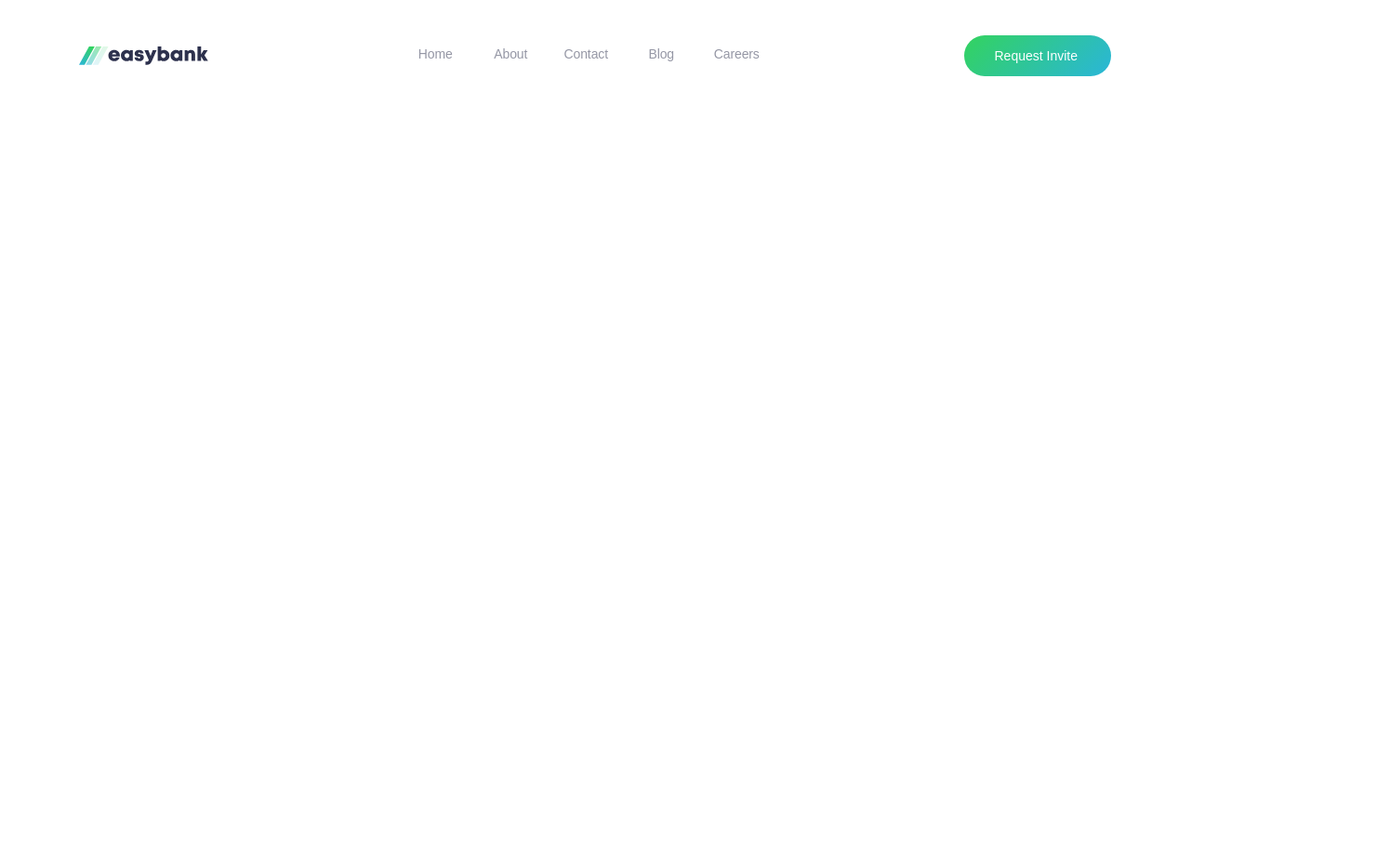
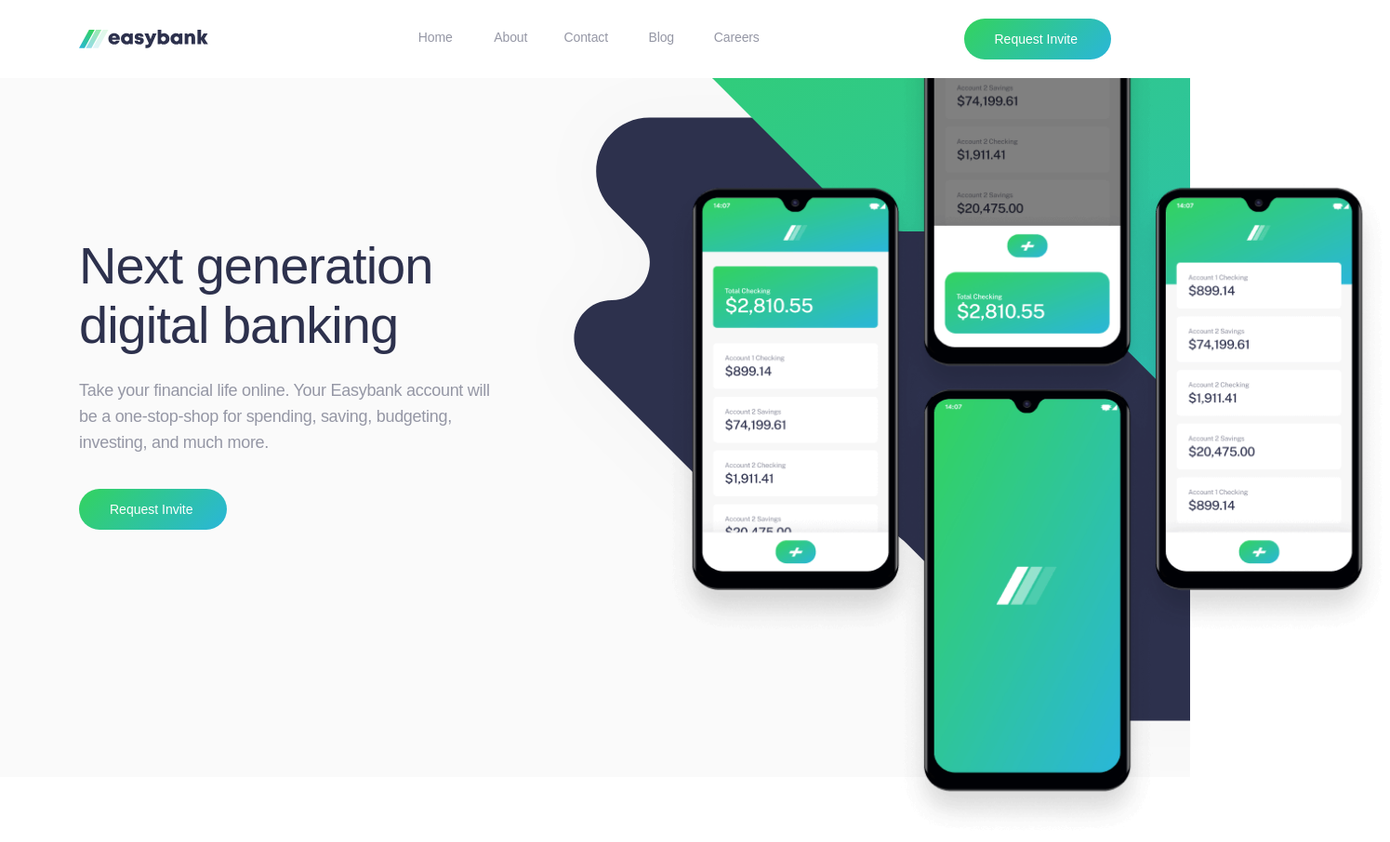
Before and after one commit to frontendoniyorbek/easybank, a plain HTML site: page index.html in a window 1280 px wide. Shown: the whole page at 93% size, 1495 px wide, since content can reach past the window. Before the commit the page ends 800 px from the top, so only its background shows below. Drawn offline with Linux system fonts and the light colour scheme.

Commit message:
Add hero

```diff
--- a/css/styles.css
+++ b/css/styles.css
@@ -9,18 +9,18 @@
 /* FONTS */
 @font-face {
     font-family: 'Public Sans';
-    src: url('../fonts/PublicSans-Regular.woff2') format('woff2'),
-        url('../fonts/PublicSans-Regular.woff') format('woff');
-    font-weight: normal;
+    src: url('../fonts/PublicSans-Thin.woff2') format('woff2'),
+        url('../fonts/PublicSans-Thin.woff') format('woff');
+    font-weight: 100;
     font-style: normal;
     font-display: swap;
 }
 
 @font-face {
     font-family: 'Public Sans';
-    src: url('../fonts/PublicSans-Thin.woff2') format('woff2'),
-        url('../fonts/PublicSans-Thin.woff') format('woff');
-    font-weight: 100;
+    src: url('../fonts/PublicSans-Regular.woff2') format('woff2'),
+        url('../fonts/PublicSans-Regular.woff') format('woff');
+    font-weight: normal;
     font-style: normal;
     font-display: swap;
 }
@@ -138,8 +138,9 @@
 
 /* SITE-HEADER */
 .site-header {
-    padding-top: 18px;
-    padding-bottom: 18px;
+    position: relative;
+    z-index: 2;
+    background-color: #fff;
 }
 
 .site-header__container {
@@ -203,3 +204,51 @@
 .sitenav__link:hover::after {
     opacity: 1;
 }
+
+
+/* HERO */
+.hero {
+    background-image: url(../img/hero-bg-desktop.svg);
+    background-repeat: no-repeat;
+    background-position: calc(50% + 595px) calc(50% + -88px);
+    background-color: #fafafa;
+}
+
+.hero__container {
+    display: flex;
+    position: relative;
+}
+
+.hero__info {
+    width: 100%;
+    max-width: 447px;
+    padding-top: 170px;
+    padding-bottom: 266px;
+}
+
+.hero__title {
+    margin-top: 0;
+    margin-bottom: 24px;
+    font-weight: 100;
+    font-size: 56px;
+    line-height: 64px;
+    letter-spacing: -1px;
+    color: var(--title-color);
+}
+
+.hero__text {
+    margin-top: 0;
+    margin-bottom: 36px;
+    color: var(--text-color);
+    letter-spacing: -0.28125px;
+}
+
+.hero__img {
+    position: absolute;
+    top: -138px;
+    left: calc(50% + 75px);
+    width: 780px;
+    height: 960px;
+    flex-shrink: 0;
+    object-fit: contain;
+}
--- a/index.html
+++ b/index.html
@@ -40,5 +40,21 @@
     </div>
   </header>
   <!-- /SITE-HEADER -->
+
+  <!-- MAIN -->
+  <main class="main-content">
+    <div class="hero">
+      <div class="hero__container container">
+        <div class="hero__info">
+          <h2 class="hero__title">Next generation
+            digital banking</h2>
+            <p class="hero__text">Take your financial life online. Your Easybank account will be a one-stop-shop for spending, saving, budgeting, investing, and much more.</p>
+            <a class="button" href="#">Request Invite</a>
+        </div>
+        <img class="hero__img" src="./img/hero-phones-desktop.png" alt="hero-phones-desktop" width="780" height="960" srcset="./img/hero-phones-desktop.png 1x, ./img/hero-phones-desktop@2x.png 2x">
+      </div>
+    </div>
+  </main>
+  <!-- /MAIN -->
 </body>
 </html>
```
Also changed, not shown: img/hero-bg-desktop.svg (added), img/hero-phones-desktop.png (added), img/hero-phones-desktop@2x.png (added).
